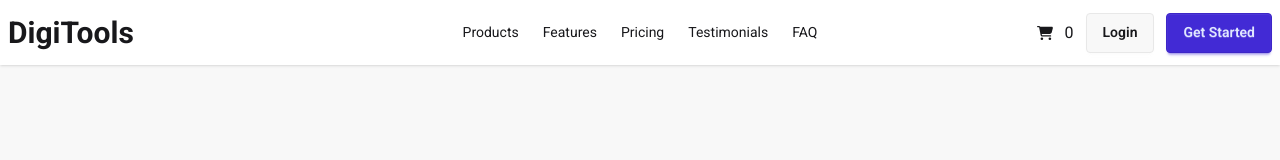
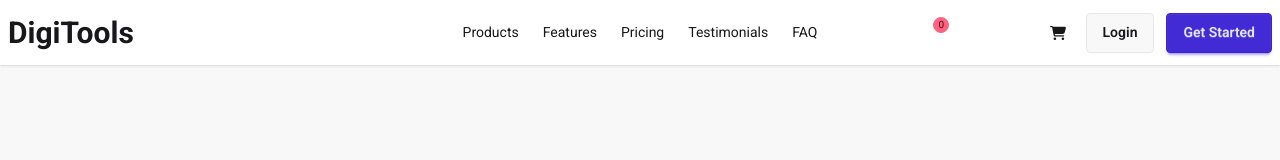
Before and after one commit to NahidHasan2kk2/assignment-project-6-2026, a React (Vite) app: page / in a window 1280 px wide. Shown: the top 160 px of the page. Built offline with nearby package versions, Linux system fonts and the light colour scheme.

Commit message:
added some style and fuction

```diff
--- a/src/components/Cards/Cards.jsx
+++ b/src/components/Cards/Cards.jsx
@@ -1,11 +1,15 @@
-import React from 'react';
+import React, { useState } from 'react';
 import { toast } from 'react-toastify';
 
 const Cards = ({ card, selectedData, setSelectedData }) => {
+  const [added, setAdded] = useState(false);
   const HandleSelectButton = (card) => {
     // console.log(card);
     toast.info(`${card.name} added successfully!`);
+    setAdded(true);
     setSelectedData([...selectedData, card]);
+    setTimeout(() => setAdded(false), 1500);
+
   }
   //  console.log(card);
   return (
@@ -45,7 +49,14 @@ const Cards = ({ card, selectedData, setSelectedData }) => {
 
           </ul>
           <div className="mt-6">
-            <button onClick={() => HandleSelectButton(card)} className="btn btn-primary rounded-4xl btn-block">Buy Now</button>
+            <button
+
+              onClick={() => HandleSelectButton(card)}
+              className={added ? "btn btn-info  rounded-4xl btn-block" : "btn btn-primary rounded-4xl btn-block"}
+            >
+              {added ? "Added to Card" : "Buy Now"}
+
+            </button>
           </div>
         </div>
       </div>
--- a/src/components/Navbar/Navbar.jsx
+++ b/src/components/Navbar/Navbar.jsx
@@ -37,9 +37,12 @@ const Navbar = ({ selectedData }) => {
       <li><a>FAQ</a></li>
      </ul>
     </div>
-    <div className="navbar-end space-x-3">
-     <FaCartShopping />
-     <button>{selectedData.length}</button>
+    <div className="navbar-end space-x-3 relative">
+     <FaCartShopping className='mr-5' />
+
+     <button className='badge badge-error badge-xs absolute left-25 top-1 p-1'>
+      {selectedData.length}
+     </button>
      <a href="" className='btn'>Login</a>
      <a className="btn btn-primary">Get Started</a>
     </div>
```
